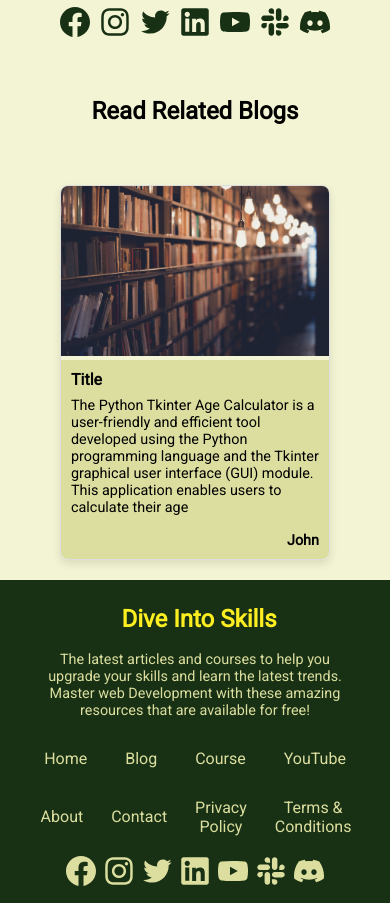
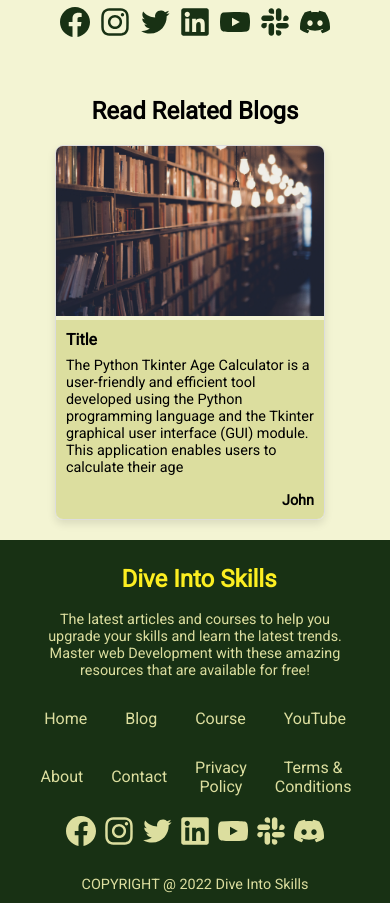
Before and after one commit to sahilbhardwaj-tmpl/DiveIntoSkills, a React (Vite) app: page /SinglePost in a window 390 px wide. Shown: the part 1200-2103 px from the top of the page. Built offline with nearby package versions, Linux system fonts and the light colour scheme.

Commit message:
Fixed carousel

```diff
--- a/src/components/SingleBlogPost/SingleBlogPostStyles.css
+++ b/src/components/SingleBlogPost/SingleBlogPostStyles.css
@@ -42,7 +42,7 @@
     cursor: pointer;
   }
   .related-blogs{
-    margin-top: 40px;
+    margin-top: 0px;
   }
   .related-blogs{
     display: flex;
@@ -58,14 +58,13 @@
       overflow-x: scroll;
       justify-content: flex-start;
       align-items: center;
-
       -webkit-overflow-scrolling: touch;
     }
 
     .related-blogs > div {
       flex: 0 0 auto;
       margin-right: 25px;
-      margin-left: 40px;
+      margin-left: 35px;
     }
     .social_media_icons{
       gap: 10px;
```
